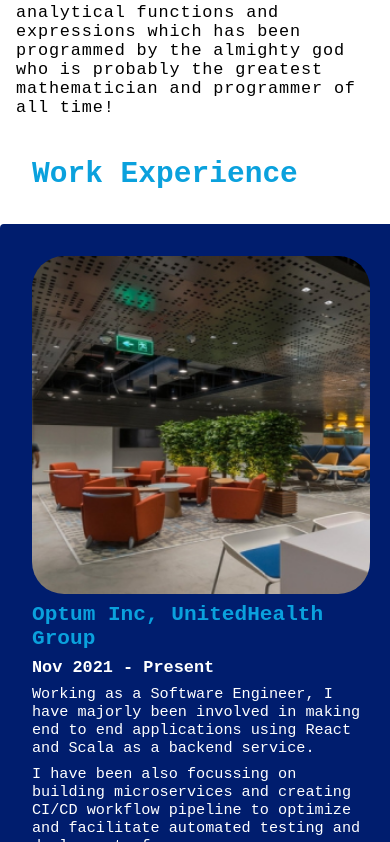
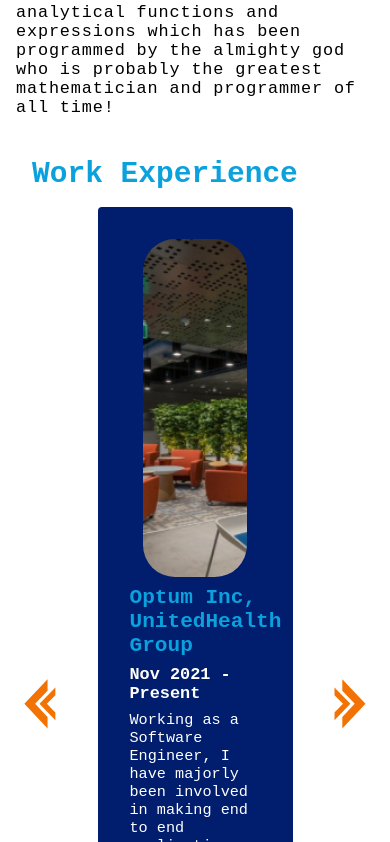
Before and after one commit to sedhha/next-js-pf-v2, a Next.js app: page / in a window 390 px wide. Shown: the part 822-1664 px from the top of the page. Built offline with nearby package versions, Linux system fonts and the light colour scheme.

Commit message:
Responsiveness fix

```diff
--- a/components/v2/Work/Work.module.css
+++ b/components/v2/Work/Work.module.css
@@ -4,6 +4,7 @@
 	display: flex;
 	flex-direction: column;
 	row-gap: 2vh;
+	overflow-x: hidden;
 }
 
 .H1Main {
@@ -12,7 +13,6 @@
 	font-size: clamp(0.5rem, var(--h1-text), 16rem);
 	font-weight: bold;
 	color: var(--light-blue);
-	margin-bottom: 2vh;
 }
 
 .WorkExperienceContainer {
@@ -39,7 +39,7 @@
 }
 
 .Image img {
-	height: 25vw;
+	max-width: 80%;
 	aspect-ratio: 1;
 	object-fit: cover;
 	object-position: center;
@@ -53,6 +53,7 @@
 	/* background-color: var(--dark-blue); */
 	border-radius: 1vw;
 	row-gap: 0.5rem;
+	max-width: 50vw;
 }
 .Card h1 {
 	font-size: clamp(0.5rem, var(--h1-card-text), 16rem);
@@ -110,3 +111,12 @@
 		height: 40vh;
 	}
 }
+
+@media (min-height: 850px) {
+	.BodyModule {
+		row-gap: 2vh;
+	}
+	.H1Main {
+		margin-bottom: 2vh;
+	}
+}
--- a/components/v2/Work/index.tsx
+++ b/components/v2/Work/index.tsx
@@ -9,13 +9,13 @@ const Work = () => {
 		<div className={classes.BodyModule}>
 			<h1 className={classes.H1Main}>Work Experience</h1>
 			<div className={classes.WorkExperienceContainer}>
-				<SvgLeft height={140} />
+				<SvgLeft height={50} />
 				<div className={classes.WorkCardContainer}>
 					<Card className={classes.Card} imgClassName={classes.Image} />
 					<Card className={classes.Card} imgClassName={classes.Image} />
 					<Card className={classes.Card} imgClassName={classes.Image} />
 				</div>
-				<SvgRight height={140} />
+				<SvgRight height={50} />
 			</div>
 		</div>
 	);
```
